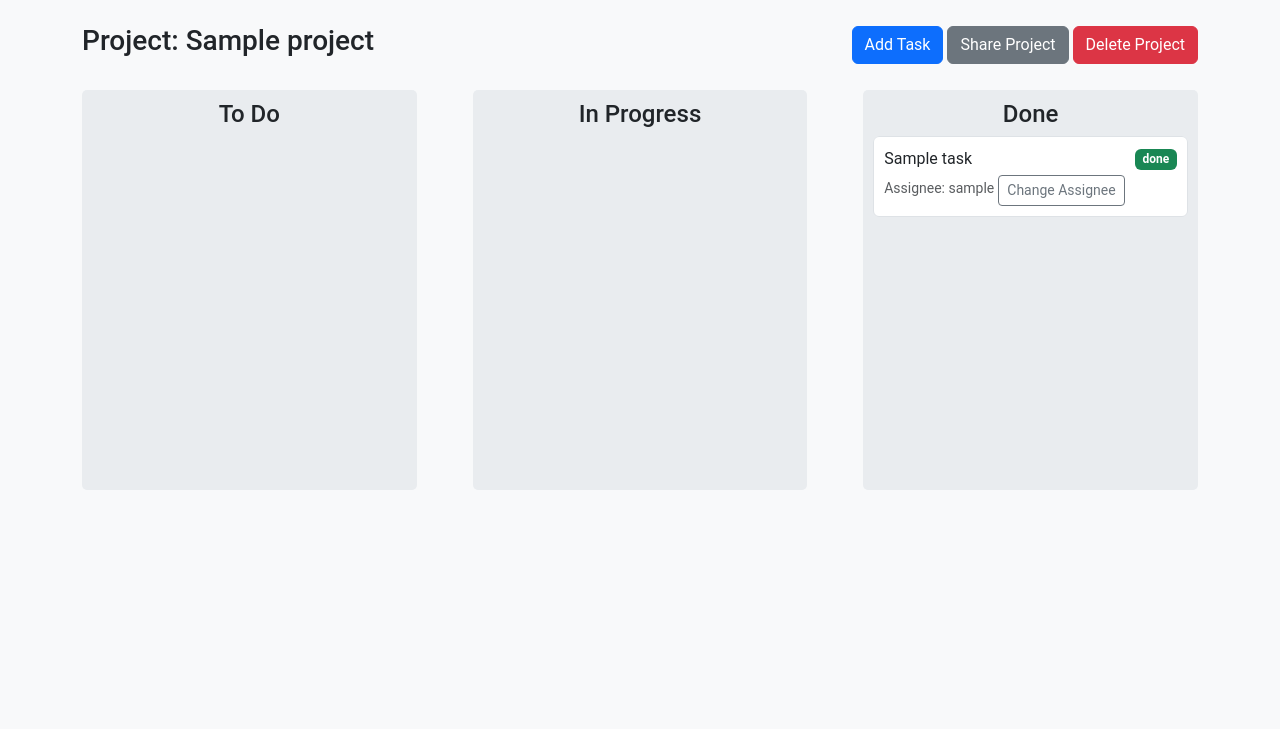
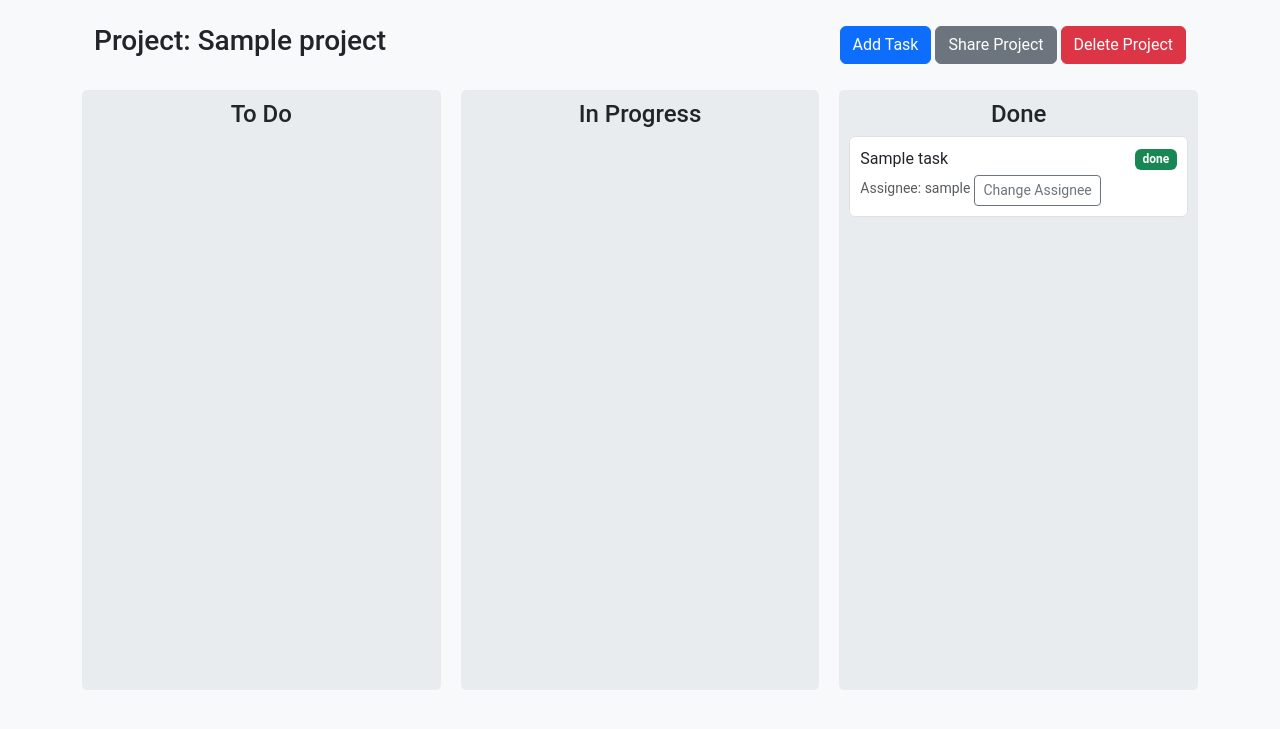
Before and after one commit to dimatayper/Kanban, a Flask app: page /project/1 in a window 1280 px wide. Shown: the part 56-785 px from the top of the page. Run offline with Flask 3, Linux system fonts and the light colour scheme; a user stored in the database is signed in; tables that the repository leaves empty hold one stand-in row (values such as "Sample post").

Commit message:
Update ui projcet

```diff
--- a/app/static/css/styles.css
+++ b/app/static/css/styles.css
@@ -25,22 +25,25 @@ body {
     display: flex;
     justify-content: space-between;
     gap: 20px;
+    height: calc(100vh - 200px);
 }
 
 .kanban-column {
     background-color: #e9ecef;
     border-radius: 5px;
     padding: 10px;
-    width: 30%;
-    min-height: 400px;
+    flex: 1;
+    display: flex;
+    flex-direction: column;
+    min-height: 300px; /* Minimum height for 5 tasks */
+    overflow-y: auto;
 }
 
 .kanban-tasks {
     list-style-type: none;
     padding: 0;
-    min-height: 300px;
-    overflow-y: auto;
-    max-height: 500px;
+    margin: 0;
+    flex-grow: 1;
 }
 
 .kanban-task {
--- a/app/templates/project.html
+++ b/app/templates/project.html
@@ -1,6 +1,7 @@
 {% extends "base.html" %}
 
 {% block content %}
+<div class="container-fluid">
     <div class="d-flex justify-content-between align-items-center mb-4">
         <h2 class="h3">Project: {{ project.name }}</h2>
         <div>
@@ -12,12 +13,12 @@
         </div>
     </div>
 
-    <div class="kanban-board">
-        <div class="kanban-column">
+    <div class="kanban-board row">
+        <div class="kanban-column col-md-4">
             <h4 class="text-center">To Do</h4>
             <ul id="todo-tasks" class="kanban-tasks list-group">
                 {% for task in project.tasks if task.status == 'todo' %}
-                    <li class="kanban-task list-group-item" id="task-{{ task.id }}">
+                    <li class="kanban-task list-group-item mb-2" id="task-{{ task.id }}">
                         <div class="d-flex justify-content-between align-items-center">
                             <span>{{ task.title }}</span>
                             <span class="badge bg-primary">{{ task.status }}</span>
@@ -30,11 +31,11 @@
                 {% endfor %}
             </ul>
         </div>
-        <div class="kanban-column">
+        <div class="kanban-column col-md-4">
             <h4 class="text-center">In Progress</h4>
             <ul id="inprogress-tasks" class="kanban-tasks list-group">
                 {% for task in project.tasks if task.status == 'inprogress' %}
-                    <li class="kanban-task list-group-item" id="task-{{ task.id }}">
+                    <li class="kanban-task list-group-item mb-2" id="task-{{ task.id }}">
                         <div class="d-flex justify-content-between align-items-center">
                             <span>{{ task.title }}</span>
                             <span class="badge bg-warning">{{ task.status }}</span>
@@ -47,11 +48,11 @@
                 {% endfor %}
             </ul>
         </div>
-        <div class="kanban-column">
+        <div class="kanban-column col-md-4">
             <h4 class="text-center">Done</h4>
             <ul id="done-tasks" class="kanban-tasks list-group">
                 {% for task in project.tasks if task.status == 'done' %}
-                    <li class="kanban-task list-group-item" id="task-{{ task.id }}">
+                    <li class="kanban-task list-group-item mb-2" id="task-{{ task.id }}">
                         <div class="d-flex justify-content-between align-items-center">
                             <span>{{ task.title }}</span>
                             <span class="badge bg-success">{{ task.status }}</span>
@@ -195,6 +196,7 @@
         </div>
     </div>
     {% endif %}
+</div>
 
 <script src="{{ url_for('static', filename='js/scripts.js') }}"></script>
 {% endblock %}
```
Lines whose indentation alone changed are shown as unchanged.
